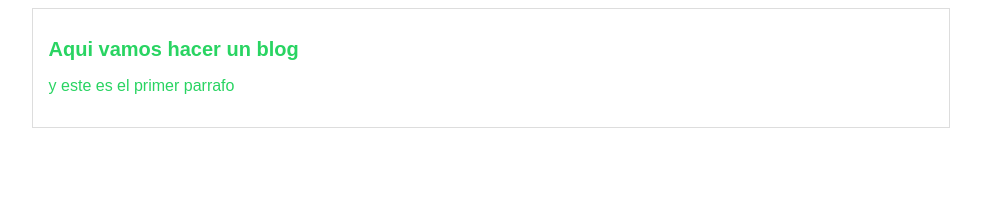
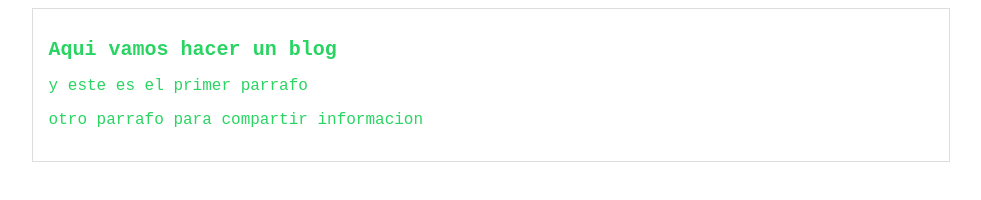
Before and after one commit to wilsonbedoya11/githubblog, a plain HTML site: page index.html in a window 1280 px wide. Shown: the whole page, without its empty margins (149-1130 px from the left). Drawn offline with Linux system fonts and the light colour scheme.

Commit message:
se agrega nuevo parrafo y cambio al estilo de letra

```diff
--- a/css/estilos.css
+++ b/css/estilos.css
@@ -2,7 +2,7 @@ body
 {
     color: rgb(41, 212, 98);
     text-align: center;
-    font-family: Arial, Helvetica, sans-serif;
+    font-family: 'Courier New', Courier, monospace
 }
 #container
 {
--- a/index.html
+++ b/index.html
@@ -8,6 +8,7 @@
             <div id="post"></div>
             <h1>Aqui vamos hacer un blog</h1>
             <p>y este es el primer parrafo</p>
+            <p>otro parrafo para compartir informacion</p>
         </div>
     </body>
 </html>
```
